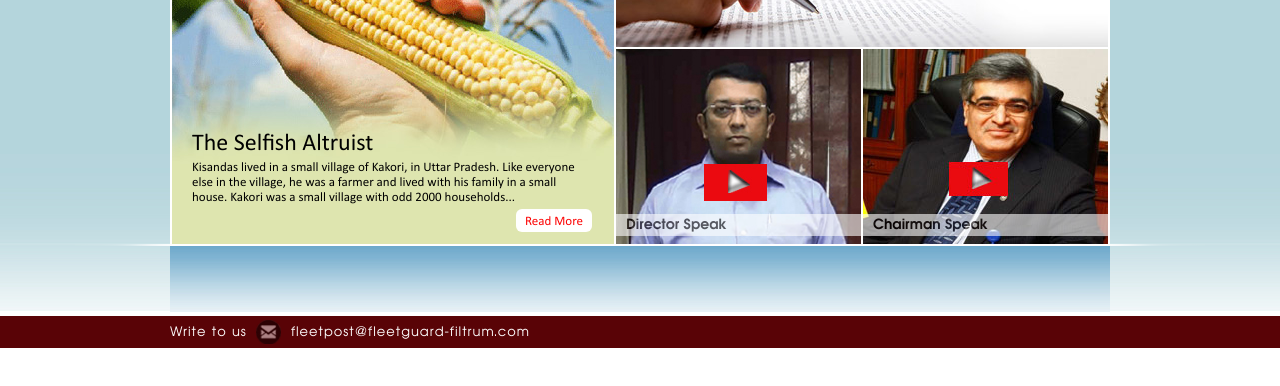
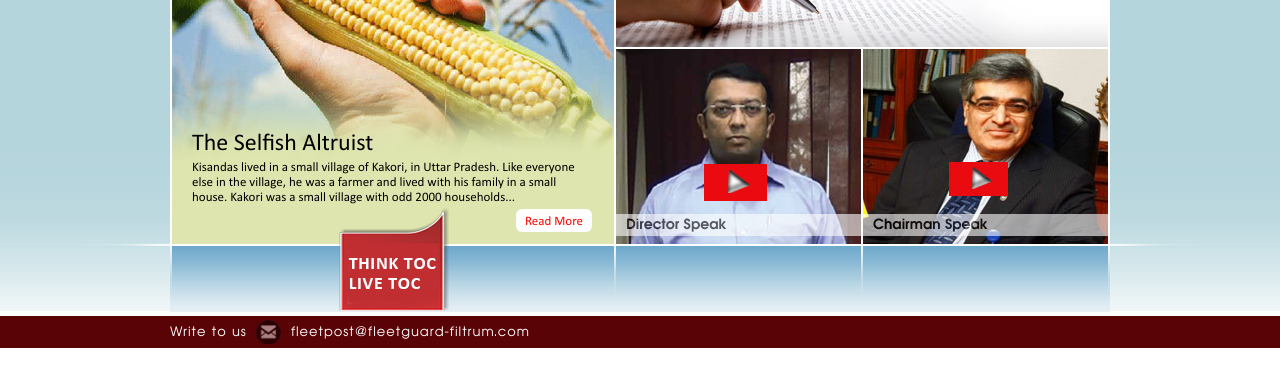
Before and after one commit to pinakin19a88d-Swami/newsletter_1, a plain HTML site: page home.html in a window 1280 px wide. Shown: the part 370-756 px from the top of the page. Drawn offline with Linux system fonts and the light colour scheme.

Commit message:
completed home page except nav

```diff
--- a/css/style.css
+++ b/css/style.css
@@ -316,7 +316,7 @@ a {
 .de5s { -webkit-animation-delay: 5s; }
 
 /* Main css starts*/
-.container, .pageName {
+.container, .pageNameWrap {
 	position: relative;
 	width: 940px;
 	margin:0 auto;
@@ -526,9 +526,18 @@ a {
 	opacity: 0.7;
 	-ms-filter: "progid:DXImageTransform.Microsoft.Alpha(Opacity=70)";
 }
-.pageName {
+.pageNameWrap {
 	background: url("../images/pageName_bg.jpg") repeat-x;
 	min-height: 66px;
+}
+.pageHome {
+	background: url("../images/bottom_border_home.png") no-repeat;
+	min-height: 66px;
+}
+.pageName {
+	position: absolute;
+	top: -42px;
+	left: 165px;
 }
 .footerWrap {
 	width: 100%;
--- a/home.html
+++ b/home.html
@@ -87,9 +87,14 @@
 
 			<div class="clearfix"></div>
 
-			<div class="pageName">
+			<div class="pageNameWrap">
+				<div class="pageName">
+					<img src="images/think_TOC.png" alt="Think TOC">
+				</div><!-- pageName -->
 
-			</div><!-- pageName -->
+				<div class="pageHome"></div><!-- pageHome -->
+
+			</div><!-- pageNameWrap -->
 
 		</div><!-- contentWrap -->
 	</div><!-- contentSection -->
```
Also changed, not shown: images/bottom_border_home.png (added), images/think_TOC.png (added).
